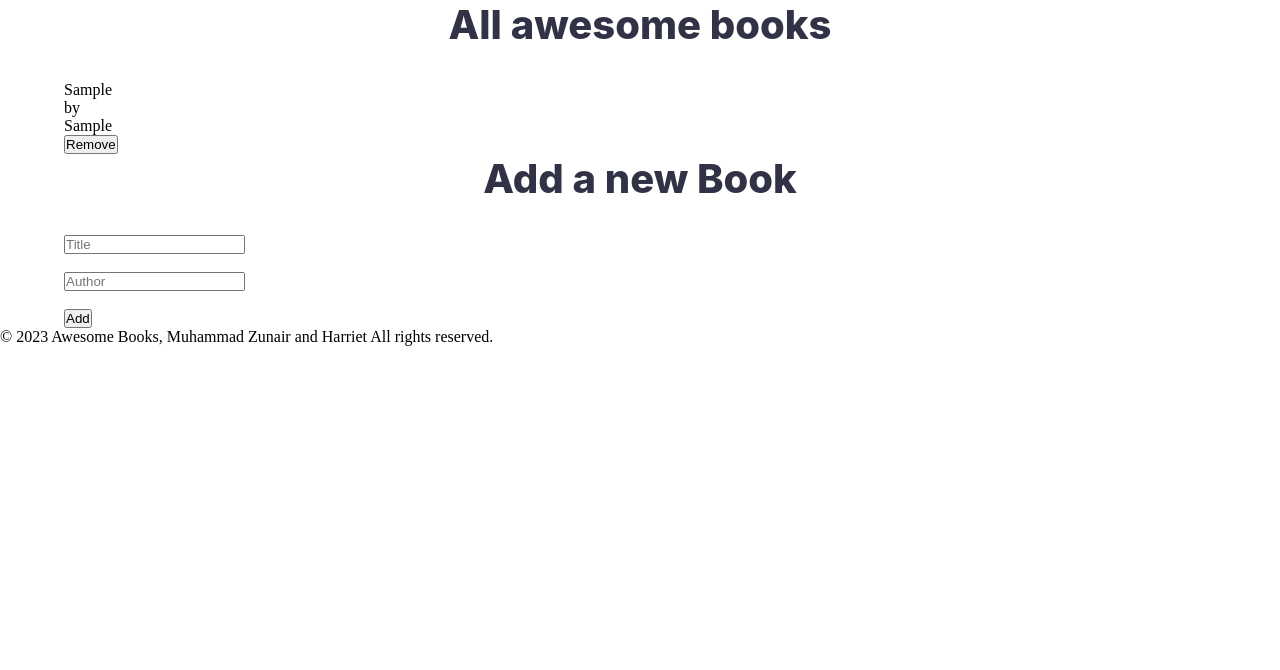
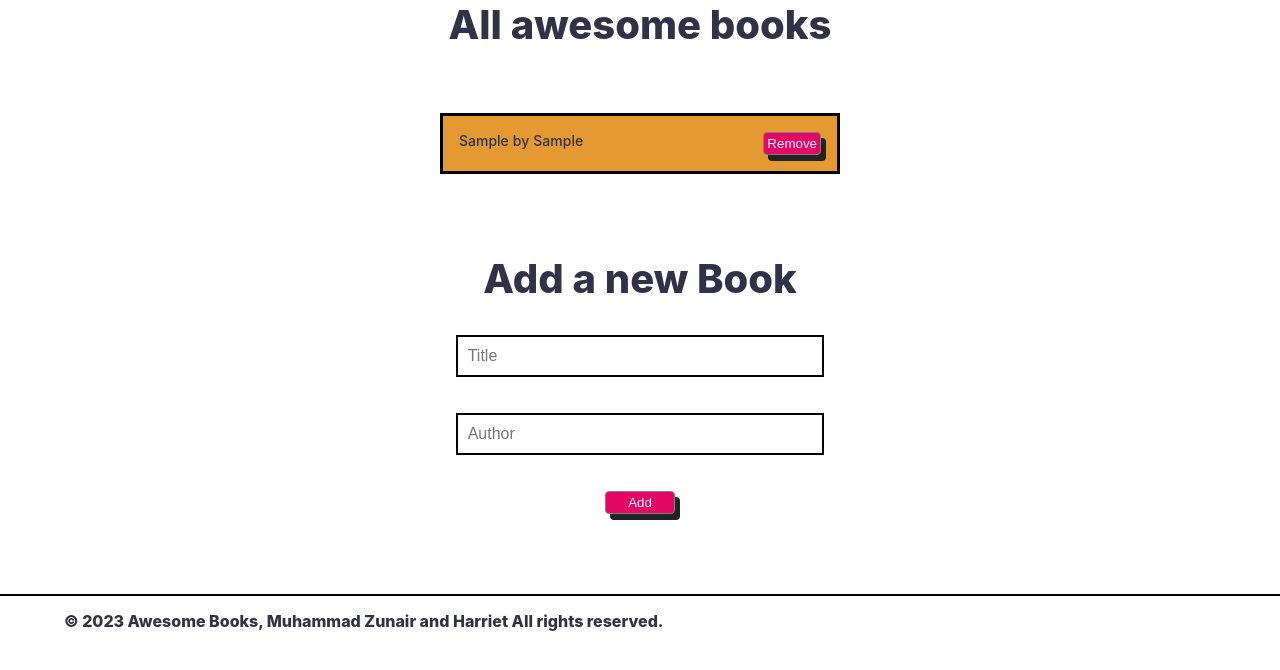
Before and after one commit to newhoteng/Awesome-books, a plain HTML site: page index.html in a window 1280 px wide. Both pictures are taken after typing "Sample", "Sample" into the empty fields and a click on the button "Add". Drawn offline with Linux system fonts and the light colour scheme.

Commit message:
Add additional styling

```diff
--- a/styles.css
+++ b/styles.css
@@ -83,3 +83,185 @@
       max-height: 100vw;
       color: #000;
     }
+
+    .book-list {
+      display: flex;
+      flex-direction: column;
+      align-items: center;
+      margin: auto;
+      gap: 2rem;
+      max-width: 800px;
+    }
+
+    #book-addition {
+      display: flex;
+      flex-direction: column;
+      width: 50%;
+      position: relative;
+      border: 2px solid black;
+    }
+
+    #book-addition div {
+      /* display: flex; */
+      justify-content: space-between;
+      align-items: center;
+      width: 100%;
+      border: 1px solid black;
+      padding: 1rem;
+    }
+
+    #book-addition div:nth-of-type(odd) {
+      background-color: #e59933;
+    }
+
+    #book-addition div:nth-of-type(even) {
+      background-color: #eded5a;
+    }
+
+    button {
+      width: fit-content;
+      border: 1px solid gray;
+      color: aliceblue;
+      border-radius: 4px;
+      box-shadow: 5px 6px #232421;
+      padding: 3px;
+      background-color: #e30664;
+    }
+
+    button:hover {
+      border: 1px solid #000;
+      background-color: rgba(255, 235, 205, 0.705);
+      color: #000;
+    }
+
+    #book-addition div button {
+      float: right;
+    }
+
+    .add-books {
+        position: relative;
+        top: 5rem;
+      display: block;
+      flex-direction: column;
+      align-items: center;
+      gap: 2rem;
+    }
+
+    #form {
+      width: 40%;
+      display: block;
+      margin: auto;
+      position: relative;
+    }
+
+    .contact h1 {
+      color: #323246;
+      font-family: 'Inter', sans-serif;
+      font-weight: 600;
+    }
+
+    #form h1 {
+      color: #323246;
+      font-family: 'Inter', sans-serif;
+      font-weight: 600;
+      margin-top: 20px;
+      margin-bottom: 20px;
+    }
+
+    #form #title {
+      width: 80%;
+      display: block;
+      padding: 10px;
+      font-size: 1rem;
+      margin: auto;
+      border: 2px solid #000;
+    }
+
+    #form #author {
+      width: 80%;
+      display: block;
+      border: 2px solid #000;
+      padding: 10px;
+      font-size: 1rem;
+      margin: auto;
+    }
+
+    #form-btn {
+      width: 15%;
+      display: block;
+      margin: auto;
+    }
+
+    .contact {
+      display: none;
+      flex-direction: column;
+      align-items: center;
+      gap: 2rem;
+    }
+
+    .contact-text {
+      text-align: center;
+      width: 80%;
+    }
+
+    .contact-text h2 {
+      color: #323246;
+      font-family: 'roboto', sans-serif;
+    }
+
+    .contact-text h3 {
+      color: #323246;
+      font-family: 'Inter', sans-serif;
+      font-weight: 800;
+    }
+
+    .contact-text ul li {
+      color: #323246;
+      font-family: 'Inter', sans-serif;
+      font-weight: 500;
+      font-size: 14px;
+    }
+
+    .contact-text ul li a {
+      color: #ae0bf1;
+      font-family: 'Inter', sans-serif;
+      font-weight: 500;
+      font-size: 14px;
+    }
+
+    .nav-first p a:hover {
+      color: #7676ff;
+    }
+
+    .nav-second p a:hover {
+      color: #7676ff;
+    }
+
+    .footer {
+      position: relative;
+      bottom: 0;
+      width: 100%;
+      padding: 15px 5%;
+      display: flex;
+      align-items: center;
+      justify-content: space-between;
+      border-top: #000 2px solid;
+      color: #000;
+      margin-top: 10rem;
+    }
+
+    .footer p {
+      color: #323246;
+      font-family: 'Inter', sans-serif;
+      font-weight: 800;
+    }
+
+    #book-addition div p {
+      display: inline;
+      justify-content: space-around;
+      width: 100%;
+      color: #323246;
+      font-family: 'Inter', sans-serif;
+      font-weight: 500;
+      font-size: 14px;
+    }
```
